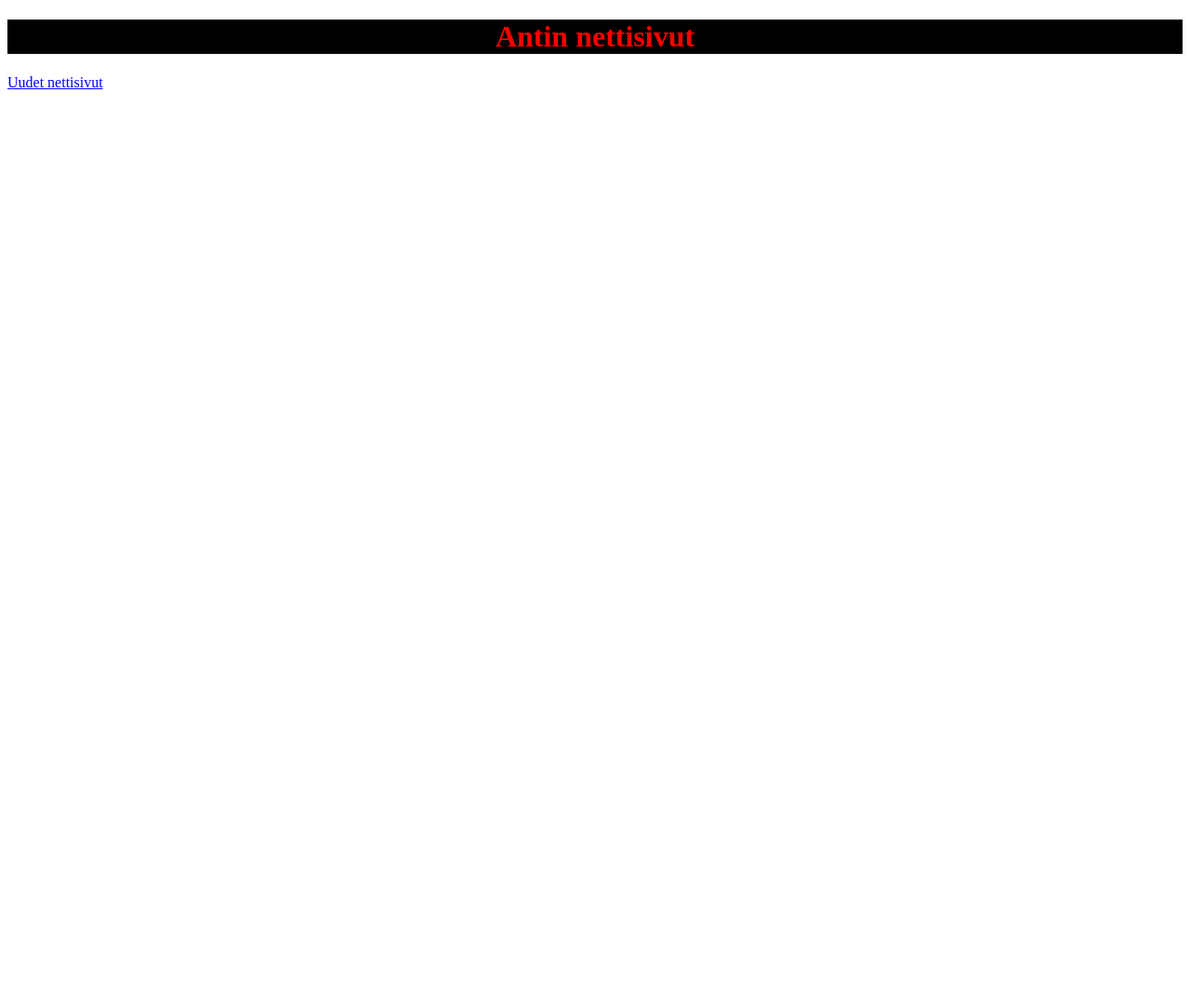
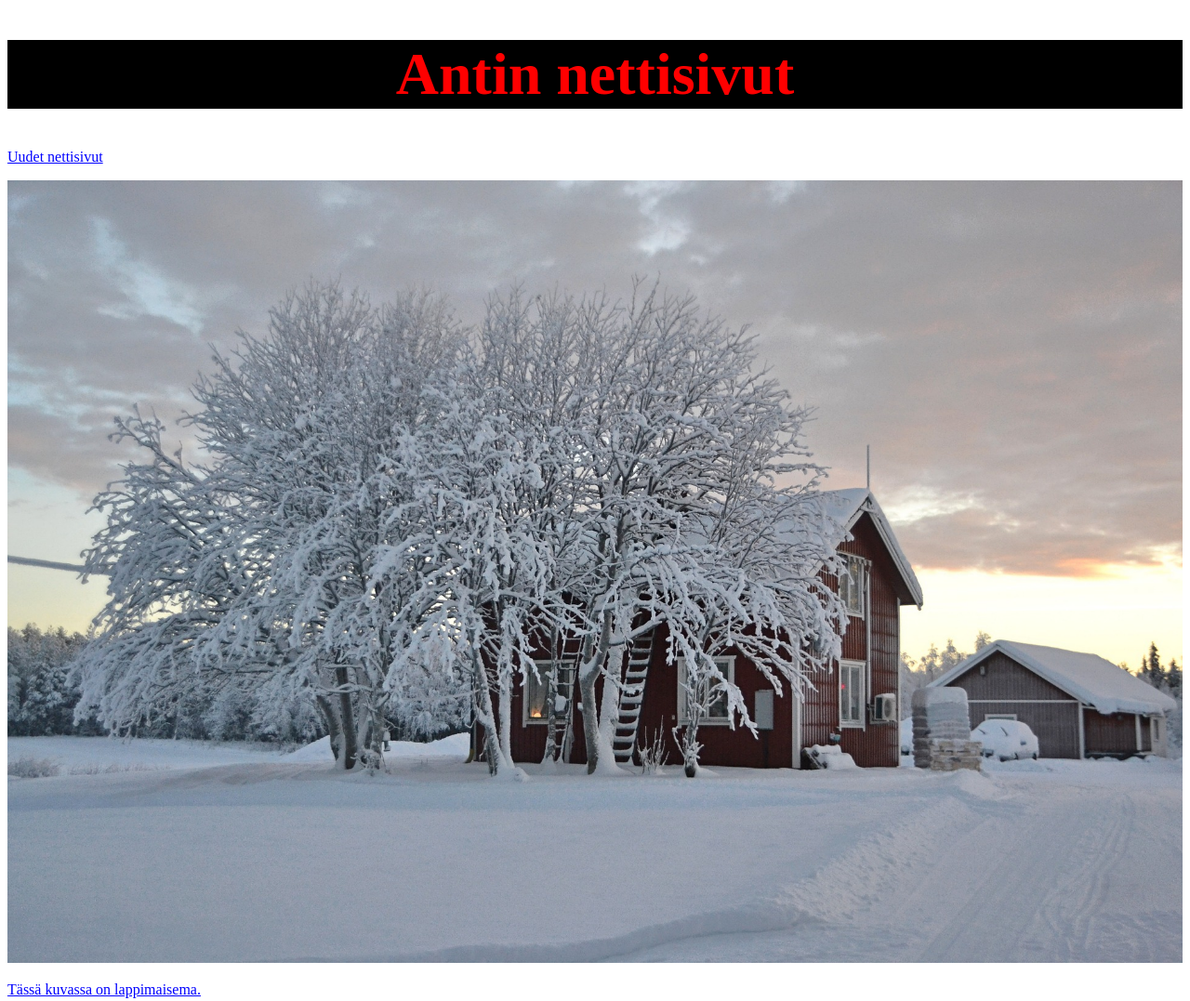
Before and after one commit to alippone/atv, a plain HTML site: page index.html in a window 1280 px wide. Shown: the top 1077 px of the page at 93% size. Before the commit the page ends 800 px from the top, so only its background shows below. Drawn offline with Linux system fonts and the light colour scheme.

Commit message:
nettisivu ja tyylit päivitetty

```diff
--- a/index.html
+++ b/index.html
@@ -1,6 +1,7 @@
 <!DOCTYPE html>
 <html>
 <head>
+<meta name="viewport" content="width=device-width, initial-scale=1,0">
 <meta charset="utf-8"> <!--ei pakollinen osa, mutta ääkköset toimii varmemmin-->
 <title>ATV- responsiiviset sivut</title>
 <link rel="stylesheet" type="text/css" href="styles.css"> <!--sivun muotoilu-->
@@ -10,5 +11,23 @@
 <h1>Antin nettisivut</h1>
 <p>Uudet nettisivut</p>
 
+<div class="sisalto">
+
+<div class="vasen">
+
+<img src="kuvat/kuva1.jpg" alt="Lappimaisema">
+<p>Tässä kuvassa on lappimaisema.</p>
+
+</div>
+
+<div class="oikea">
+<img src="kuvat/kuva2.jpg" alt="Lappimaisema">
+<p>Tässä kuvassa on alppimaisema.</p>
+</div>
+
+
+
+
+
 </body>
 </html>
--- a/styles.css
+++ b/styles.css
@@ -2,9 +2,14 @@ h1{
     color: red;
 	text-align:center;
 	background:black;
+	font-size:5vw;
 }
 
 p{
 	color:blue;
 	text-decoration:underline;
 }
+img{
+	max-width:100%;
+
+}
```
